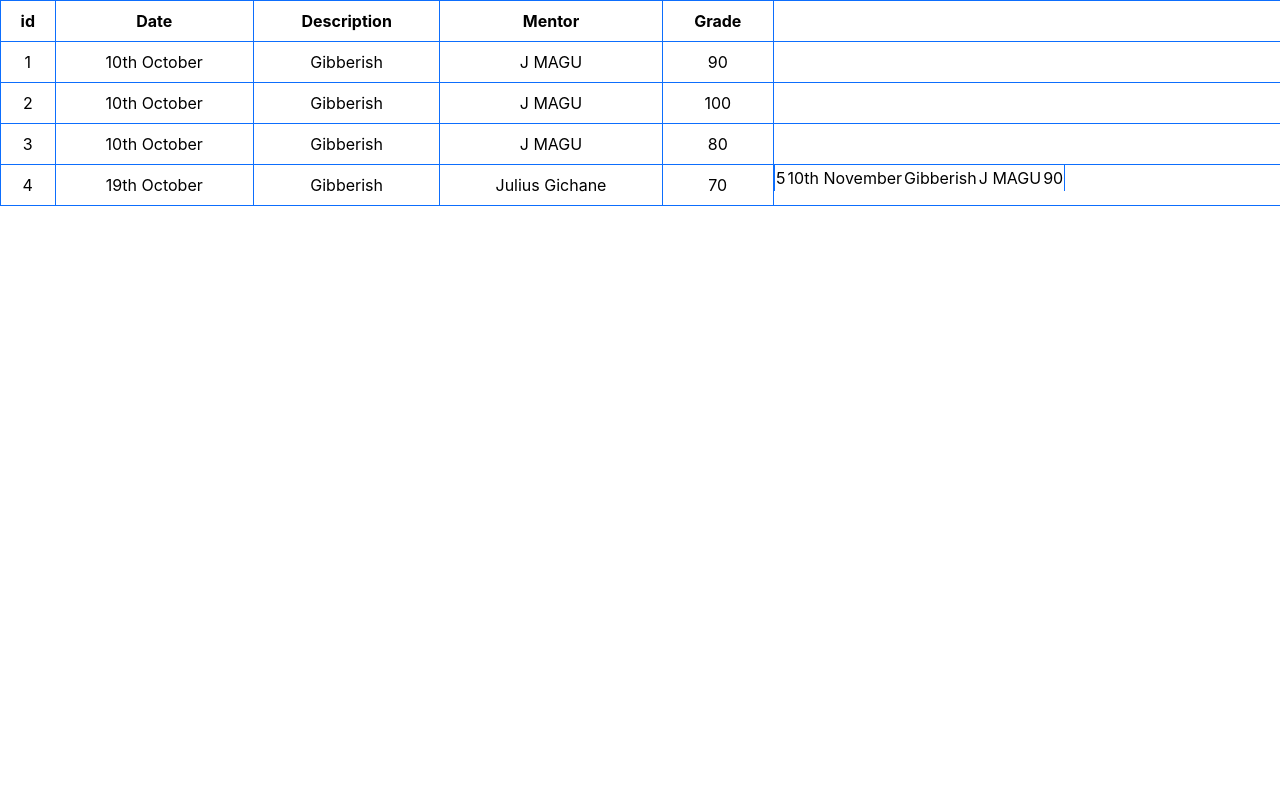
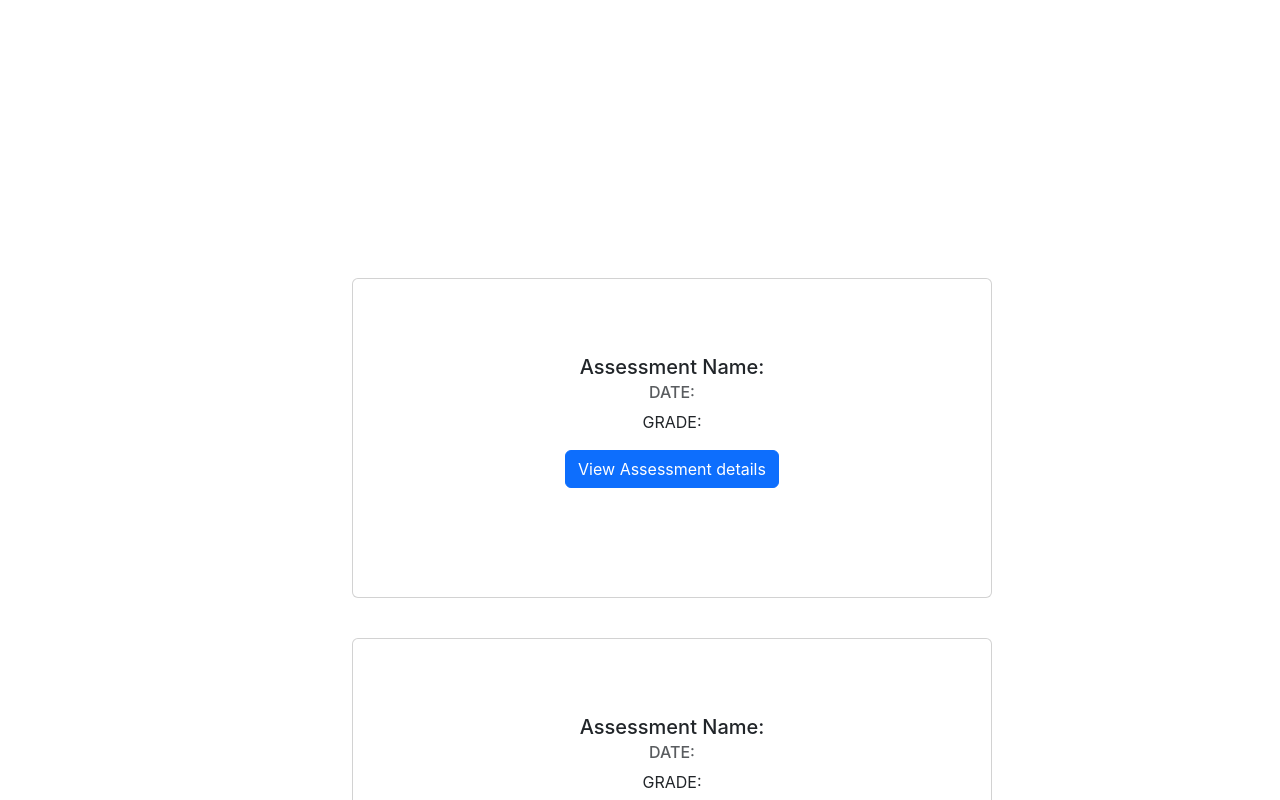
Before and after one commit to Ron-Maina/Smart-Recruiter-Frontend, a React (Create React App) app: page / in a window 1280 px wide. Shown: the top 800 px of the page. Built offline with nearby package versions, Linux system fonts and the light colour scheme; no server answers.

Commit message:
resized the cards

```diff
--- a/src/components/Feedback.jsx
+++ b/src/components/Feedback.jsx
@@ -1,68 +1,39 @@
-import React, { useEffect, useState } from "react";
+import React from "react";
 
-const Feedback = () => {
-  const url = "http://localhost:3000/transactions";
-  const [transactions, setTransaction] = useState([]);
-  useEffect(() => {
-    fetch(`${url}`)
-      .then((response) => response.json())
-      .then((data) => setTransaction(data));
-  }, [transactions]);
-  console.log(transactions);
+const FeedBack = () => {
   return (
-    <div>
-      {" "}
-      <table className="table table-bordered border-primary">
-        <thead>
-          <tr>
-            <th scope="col">id</th>
-            <th scope="col">Date</th>
-            <th scope="col">Description</th>
-            <th scope="col">Mentor</th>
-            <th scope="col">Grade</th>
-          </tr>
-        </thead>
-        <tbody>
-          <tr>
-            <td>1</td>
-            <td>10th October</td>
-            <td>Gibberish</td>
-            <td>J MAGU</td>
-            <td>90</td>
-          </tr>
-          <tr>
-            <td>2</td>
-            <td>10th October</td>
-            <td>Gibberish</td>
-            <td>J MAGU</td>
-            <td>100</td>
-          </tr>
+    <div
+      className="d-flex p-2 justify-content-evenly flex-wrap"
+      style={{
+        marginTop: "250px",
+        marginLeft: "15%",
+        height: "300px",
+        width: "75%",
+      }}
+    >
+      <div className="card" style={{ width: "40rem", height: "20rem",paddingTop:"60px", margin: "20px" }}>
+        <div className="card-body">
+          <h5 className="card-title">Assessment Name: </h5>
+          <h6 className="card-subtitle mb-2 text-body-secondary">DATE: </h6>
+          <p className="card-text">GRADE:</p>
+          <a href="#" className="btn btn-primary">
+            View Assessment details
+          </a>
+        </div>
+      </div>
 
-          <tr>
-            <td>3</td>
-            <td>10th October</td>
-            <td>Gibberish</td>
-            <td>J MAGU</td>
-            <td>80</td>
-          </tr>
-          <tr>
-            <td>4</td>
-            <td>19th October</td>
-            <td>Gibberish</td>
-            <td>Julius Gichane</td>
-            <td>70</td>
-            <tr>
-              <td>5</td>
-              <td>10th November</td>
-              <td>Gibberish</td>
-              <td>J MAGU</td>
-              <td>90</td>
-            </tr>
-          </tr>
-        </tbody>
-      </table>
+      <div className="card" style={{ width: "40rem", height: "20rem",paddingTop:"60px", margin: "20px" }}>
+        <div className="card-body">
+          <h5 className="card-title">Assessment Name: </h5>
+          <h6 className="card-subtitle mb-2 text-body-secondary">DATE: </h6>
+          <p className="card-text">GRADE:</p>
+          <a href="#" className="btn btn-primary">
+            View Assessment details
+          </a>
+        </div>
+      </div>
     </div>
   );
 };
 
-export default Feedback;
+export default FeedBack;
```
